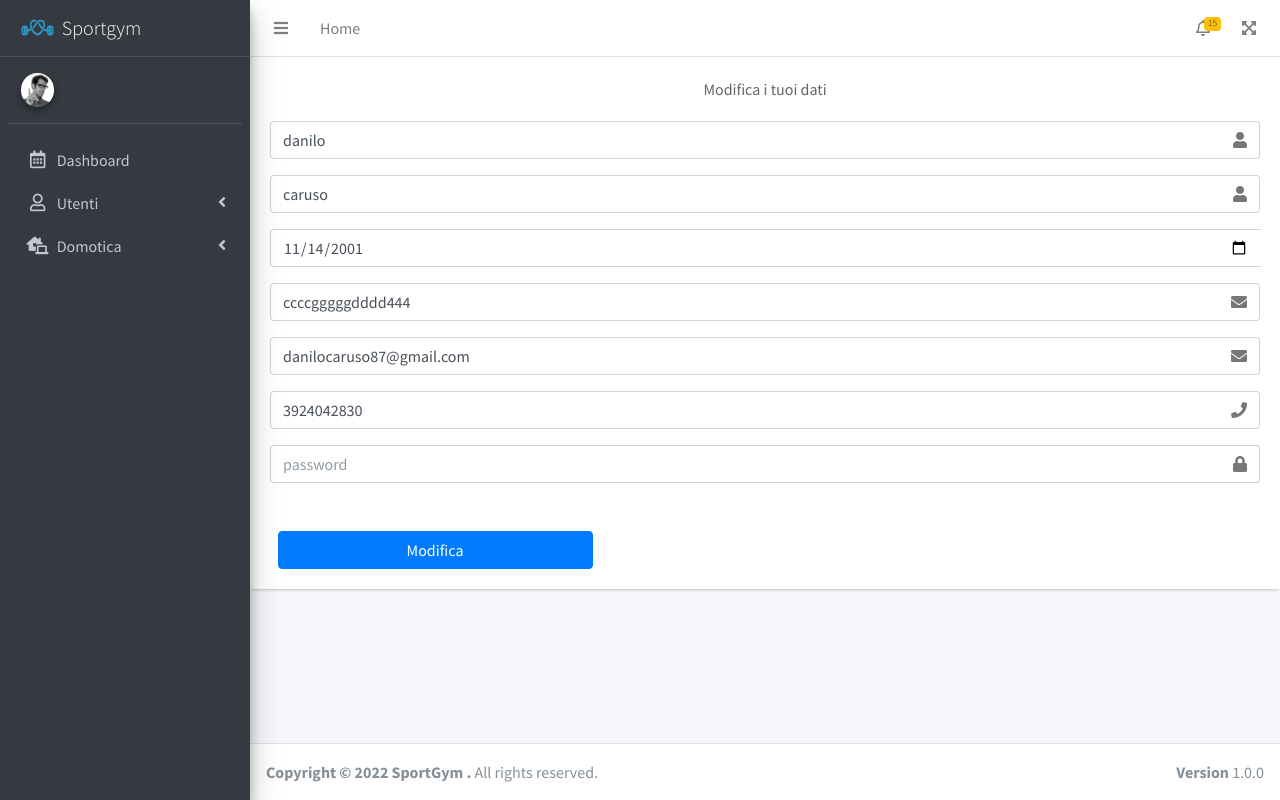
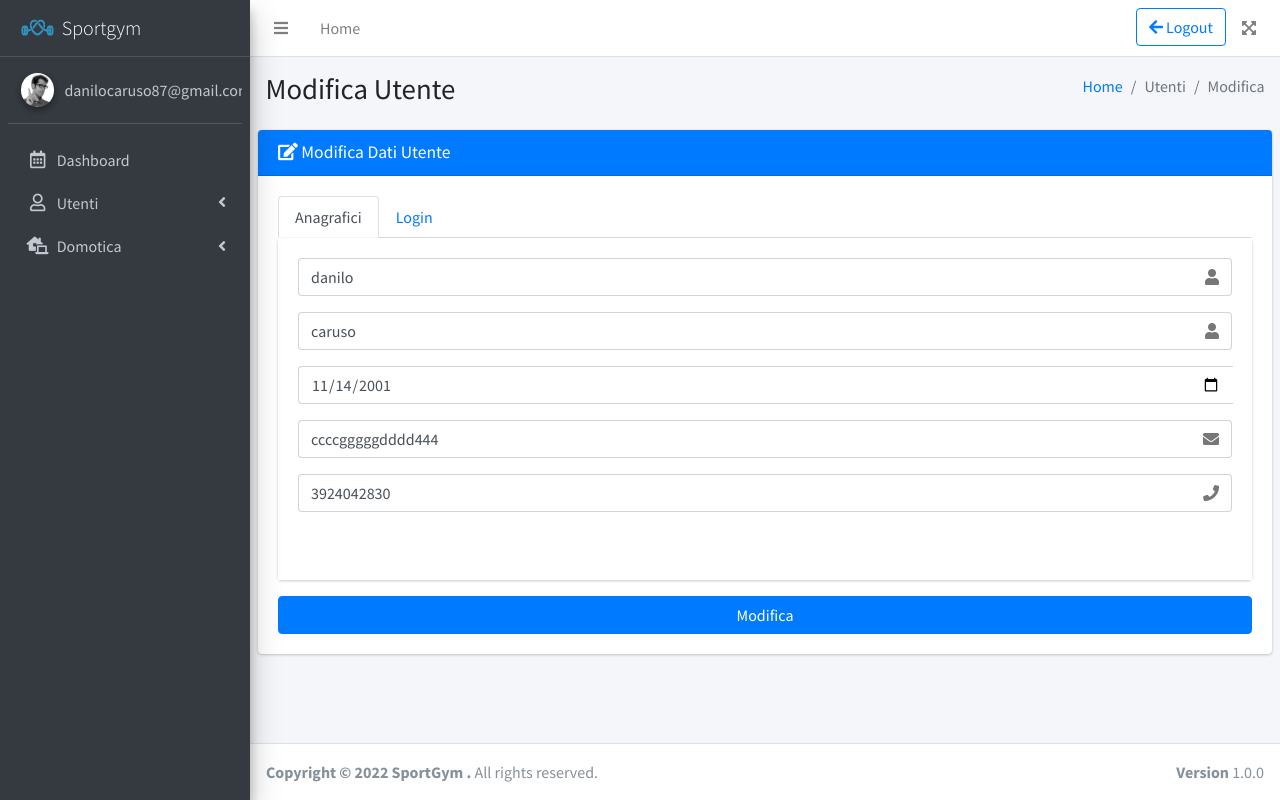
Before and after one commit to JackF007/Gestione_Palestra_Battle_CADMO, a PHP site: page /modifica.php?id=3 in a window 1280 px wide. Run offline with PHP 8.4, Linux system fonts and the light colour scheme; a user stored in the database is signed in; data comes from the database, SQL or seed files in the repository; data that the repository does not hold is empty; some libraries are stand-ins or nearby versions.

Commit message:
modifiche style register e modifica dati utente

```diff
--- a/modifica.php
+++ b/modifica.php
@@ -1,3 +1,23 @@
+<?php
+session_start();
+
+if (isset($_SESSION['data']) && (time() - $_SESSION['data'] > 500)) {
+    $_SESSION = array();
+    session_destroy();
+    header("Location: ./login.php?timeout=1");
+}
+$session_ruolo = htmlspecialchars($_SESSION['session_ruolo'], ENT_QUOTES, 'UTF-8');
+
+
+if (!(isset($_SESSION['session_id']))) {
+    header("location:login.php");
+} else if ("amministrazione" != $session_ruolo) {
+    header("location:profile.php");
+}
+
+$mail_log = $_SESSION['session_email'];
+?>
+
 <!DOCTYPE html>
 <html lang="en">
 
@@ -21,90 +41,85 @@
 
 <body class="hold-transition sidebar-mini layout-fixed">
     <div class="wrapper">
-        <!-- Preloader -->
-        <!-- <div class="preloader flex-column justify-content-center align-items-center">
-            <img class="animation__shake" src="dist/img/AdminLTELogo.png" alt="AdminLTELogo" height="60" width="60">
-        </div> -->
-        <!-- Navbar -->
-        <nav class="main-header navbar navbar-expand navbar-white navbar-light">
-            <!-- Left navbar links -->
-            <ul class="navbar-nav">
+        <?php
+        include 'dashbase.php';
+        ?>
+
+
+        <!-- Content Wrapper. Contains page content -->
+        <div class="content-wrapper">
+
+            <!-- Content Header (Page header) -->
+            <div class="content-header">
+
+                <div class="container-fluid">
+                    <div class="row mb-2">
+                        <div class="col-sm-6">
+                            <h1 class="m-0">Modifica Utente</h1>
+                        </div>
+                        <!-- /.col -->
+                        <div class="col-sm-6">
+                            <ol class="breadcrumb float-sm-right">
+                                <li class="breadcrumb-item"><a href="#">Home</a></li>
+                                <li class="breadcrumb-item active">Utenti</li>
+                                <li class="breadcrumb-item active">Modifica</li>
+                            </ol>
+                        </div>
+                        <!-- /.col -->
+                    </div>
+                    <!-- /.row -->
+                </div>
+                <!-- /.container-fluid -->
+            </div>
+            <section class="content">
+                <div class="card card-primary ">
+                    <div class="card-header">
+                        <h3 class="card-title">
+                            <i class="fas fa-edit"></i>
+                            Modifica Dati Utente
+                        </h3>
+                    </div>
+                    <div class="card-body">
+                        <form action="./upload_data.php" method="post">
+
+
+                            <ul class="nav nav-tabs" id="custom-content-below-tab" role="tablist">
                                 <li class="nav-item">
-                    <a class="nav-link" data-widget="pushmenu" href="dashboard.php" role="button"><i class="fas fa-bars"></i></a>
-                </li>
-                <li class="nav-item d-none d-sm-inline-block">
-                    <a href="dashboard.php" class="nav-link">Home</a>
-                </li>
-            </ul>
-            <!-- Right navbar links -->
-            <ul class="navbar-nav ml-auto">
-                <!-- Notifications Dropdown Menu -->
-                <li class="nav-item dropdown">
-                    <a class="nav-link" data-toggle="dropdown" href="#">
-                        <i class="far fa-bell"></i>
-                        <span class="badge badge-warning navbar-badge">15</span>
-                    </a>
-                    <div class="dropdown-menu dropdown-menu-lg dropdown-menu-right">
-                        <span class="dropdown-item dropdown-header">15 Notifications</span>
-                        <div class="dropdown-divider"></div>
-                        <a href="#" class="dropdown-item">
-                            <i class="fas fa-envelope mr-2"></i> 4 new messages
-                            <span class="float-right text-muted text-sm">3 mins</span>
-                        </a>
-                        <div class="dropdown-divider"></div>
-                        <a href="#" class="dropdown-item">
-                            <i class="fas fa-users mr-2"></i> 8 friend requests
-                            <span class="float-right text-muted text-sm">12 hours</span>
-                        </a>
-                        <div class="dropdown-divider"></div>
-                        <a href="#" class="dropdown-item">
-                            <i class="fas fa-file mr-2"></i> 3 new reports
-                            <span class="float-right text-muted text-sm">2 days</span>
-                        </a>
-                        <div class="dropdown-divider"></div>
-                        <a href="#" class="dropdown-item dropdown-footer">See All Notifications</a>
-                    </div>
+                                    <a class="nav-link active" id="custom-content-below-home-tab" data-toggle="pill" href="#custom-content-below-home" role="tab" aria-controls="custom-content-below-home" aria-selected="true">Anagrafici</a>
                                 </li>
                                 <li class="nav-item">
-                    <a class="nav-link" data-widget="fullscreen" href="#" role="button">
-                        <i class="fas fa-expand-arrows-alt"></i>
-                    </a>
+                                    <a class="nav-link" id="custom-content-below-profile-tab" data-toggle="pill" href="#custom-content-below-profile" role="tab" aria-controls="custom-content-below-profile" aria-selected="false">Login</a>
                                 </li>
+
                             </ul>
-        </nav>
-        <!-- /.navbar -->
-        <!-- Main Sidebar Container -->
-        <?php
-        include 'sidebar.php';
-        ?>
-        <!-- Content Wrapper. Contains page content -->
-        <div class="content-wrapper">
-            <!-- Content Header (Page header) -->
+                            <div class="tab-content" id="custom-content-below-tabContent">
+                                <div class="tab-pane fade show active" id="custom-content-below-home" role="tabpanel" aria-labelledby="custom-content-below-home-tab">
                                     <div class="card">
                                         <div class="card-body register-card-body">
-                    <p class="login-box-msg">Modifica i tuoi dati</p>
+
+
                                             <?php
                                             require_once('config.php');
 
-                    $id_utente=$_GET["id"];
+                                            $id_utente = $_GET["id"];
 
                                             $mysqli = $con->query("SELECT *  FROM utenti where id_utente='$id_utente'"); //cerca soltanto il email utente per poi controllare la password
                                             $result = mysqli_fetch_assoc($mysqli);
 
-                    $id_login=$result["login_id"];
-                    $nome=$result["nome"];
-                    $cognome=$result["cognome"];
-                    $cf=$result["CF"];
-                    $telefono=$result["numero_telefono"];
-                    $data=$result["data_nascita"];
+                                            $id_login = $result["login_id"];
+                                            $nome = $result["nome"];
+                                            $cognome = $result["cognome"];
+                                            $cf = $result["CF"];
+                                            $telefono = $result["numero_telefono"];
+                                            $data = $result["data_nascita"];
 
                                             $risultato = $con->query("SELECT * FROM login where login_id='$id_login'"); //cerca soltanto il email utente per poi controllare la password
                                             $risultato_bello = mysqli_fetch_assoc($risultato);
-                    $email=$risultato_bello["email"];
+                                            $email = $risultato_bello["email"];
                                             ?>
                                             <form action="./upload_data.php" method="post">
                                                 <div class="input-group mb-3">
-                            <input type="text" class="form-control" placeholder="Nome" name="nome" required value=<?php echo("$nome"); ?>>
+                                                    <input type="text" class="form-control" placeholder="Nome" name="nome" required value=<?php echo ("$nome"); ?>>
                                                     <div class="input-group-append">
                                                         <div class="input-group-text">
                                                             <span class="fas fa-user"></span>
@@ -112,7 +127,7 @@
                                                     </div>
                                                 </div>
                                                 <div class="input-group mb-3">
-                            <input type="text" class="form-control" placeholder="Cognome" name="cognome" required value=<?php echo("$cognome"); ?>>
+                                                    <input type="text" class="form-control" placeholder="Cognome" name="cognome" required value=<?php echo ("$cognome"); ?>>
                                                     <div class="input-group-append">
                                                         <div class="input-group-text">
                                                             <span class="fas fa-user"></span>
@@ -120,13 +135,45 @@
                                                     </div>
                                                 </div>
                                                 <div class="input-group mb-3">
-                            <input type="date" class="form-control" placeholder="data_nascita" name="data_nascita" required value=<?php echo("$data"); ?>>
+                                                    <input type="date" class="form-control" placeholder="data_nascita" name="data_nascita" required value=<?php echo ("$data"); ?>>
                                                     <div class="input-group-append">
 
                                                     </div>
                                                 </div>
                                                 <div class="input-group mb-3">
-                            <input type="text" class="form-control" placeholder="Codice Fiscale" name="CF" required value=<?php echo("$cf"); ?>>
+                                                    <input type="text" class="form-control" placeholder="Codice Fiscale" name="CF" required value=<?php echo ("$cf"); ?>>
+                                                    <div class="input-group-append">
+                                                        <div class="input-group-text">
+                                                            <span class="fas fa-envelope"></span>
+                                                        </div>
+                                                    </div>
+                                                </div>
+
+
+                                                <div class="input-group mb-3">
+                                                    <input placeholder="Telefono" type="number" class="form-control" data-mask name="numero" required value=<?php echo ("$telefono"); ?>>
+                                                    <div class="input-group-append">
+                                                        <div class="input-group-text">
+                                                            <span class="fas fa-phone"></span>
+                                                        </div>
+                                                    </div>
+                                                </div>
+
+                                                <div class="input-group mb-3">
+                                                    <input type="hidden" class="form-control" placeholder="id_utente" name="id_utente" value="<?php echo $id_utente ?>" required>
+                                                </div>
+                                                <div class="input-group mb-3">
+                                                    <input type="hidden" class="form-control" placeholder="id_login" name="id_login" value="<?php echo $id_login ?>" required>
+                                                </div>
+                                                <!-- /.col -->
+
+                                        </div>
+
+                                    </div>
+                                </div>
+                                <div class="tab-pane fade" id="custom-content-below-profile" role="tabpanel" aria-labelledby="custom-content-below-profile-tab">
+                                    <div class="input-group mb-3">
+                                        <input type="email" class="form-control" placeholder="email" name="email" required value=<?php echo ("$email"); ?>>
                                         <div class="input-group-append">
                                             <div class="input-group-text">
                                                 <span class="fas fa-envelope"></span>
@@ -134,45 +181,23 @@
                                         </div>
                                     </div>
                                     <div class="input-group mb-3">
-                            <input type="email" class="form-control" placeholder="email" name="email" required value=<?php echo("$email"); ?>>
-                            <div class="input-group-append">
-                                <div class="input-group-text">
-                                    <span class="fas fa-envelope"></span>
-                                </div>
-                            </div>
-                        </div>
-
-                        <div class="input-group mb-3">
-                            <input placeholder="Telefono" type="number" class="form-control" data-mask name="numero" required value=<?php echo("$telefono"); ?>>
-                            <div class="input-group-append">
-                                <div class="input-group-text">
-                                    <span class="fas fa-phone"></span>
-                                </div>
-                            </div>
-                        </div>
-                        <div class="input-group mb-3">
-                            <input type="password" class="form-control" placeholder="password" name="password" >
+                                        <input type="password" class="form-control" placeholder="password" name="password">
                                         <div class="input-group-append">
                                             <div class="input-group-text">
                                                 <span class="fas fa-lock"></span>
                                             </div>
                                         </div>
                                     </div>
-                        <div class="input-group mb-3">
-                            <input type="hidden"  class="form-control" placeholder="id_utente" name="id_utente" value ="<?php echo $id_utente?>" required>
                                 </div>
-                        <div class="input-group mb-3">
-                            <input type="hidden"  class="form-control" placeholder="id_login" name="id_login" value ="<?php echo $id_login?>" required>
-                        </div>
-                            <!-- /.col -->
-                            <div class="col-4">
+                                <div class="w-100">
                                     <button type="submit" class="btn btn-primary btn-block" name="modificay">Modifica</button>
-                            </div>
-                            <!-- /.col -->
                                 </div>
                         </form>
                     </div>
-                <!-- /.form-box -->
+                </div>
+            </section>
+        </div>
+
     </div>
 
 
@@ -206,59 +231,43 @@
     <script src="./dist/js/adminlte.min.js"></script>
 
     <script>
-        $(function() {
-            var Toast = Swal.mixin({
-                toast: true,
-                position: 'top-end',
-                showConfirmButton: false,
-                timer: 3000
-            });
+        function successinserimento() {
+            $(document).Toasts('create', {
+                class: 'bg-success',
+                title: 'Modificato',
+                subtitle: '',
+                body: 'Inserimento effettuato con successo'
+            })
+        };
+
+
+        function notsuccessinserimento() {
+            $(document).Toasts('create', {
+                class: 'bg-danger', //bg-info bg-warning
+                title: 'NON MOdificato',
+                subtitle: '',
+                body: 'Inserimento non andato a buon fine'
+            })
+        };
+    </script>
+    <?php
+
+    if (isset($_GET['inserito'])) {
+
+        $inserito = htmlspecialchars($_GET['inserito']);
+        if ($inserito == 1) {
+            echo "<script>successinserimento();</script>";
+        } else if ($inserito == 0) {
+            echo "<script>notsuccessinserimento();</script>";
+        }
+    }
 
 
 
-            $('.toastsDefaultSuccess').click(function() {
-                $(document).Toasts('create', {
-                    class: 'bg-success',
-                    title: 'Toast Title',
-                    subtitle: 'Subtitle',
-                    body: 'Lorem ipsum dolor sit amet, consetetur sadipscing elitr.'
-                })
-            });
-            $('.toastsDefaultInfo').click(function() {
-                $(document).Toasts('create', {
-                    class: 'bg-info',
-                    title: 'Toast Title',
-                    subtitle: 'Subtitle',
-                    body: 'Lorem ipsum dolor sit amet, consetetur sadipscing elitr.'
-                })
-            });
-            $('.toastsDefaultWarning').click(function() {
-                $(document).Toasts('create', {
-                    class: 'bg-warning',
-                    title: 'Toast Title',
-                    subtitle: 'Subtitle',
-                    body: 'Lorem ipsum dolor sit amet, consetetur sadipscing elitr.'
-                })
-            });
-            $('.toastsDefaultDanger').click(function() {
-                $(document).Toasts('create', {
-                    class: 'bg-danger',
-                    title: 'Toast Title',
-                    subtitle: 'Subtitle',
-                    body: 'Lorem ipsum dolor sit amet, consetetur sadipscing elitr.'
-                })
-            });
-            $('.toastsDefaultMaroon').click(function() {
-                $(document).Toasts('create', {
-                    class: 'bg-maroon',
-                    title: 'Toast Title',
-                    subtitle: 'Subtitle',
-                    body: 'Lorem ipsum dolor sit amet, consetetur sadipscing elitr.'
-                })
-            });
-        });
-    </script>
 
+
+
+    ?>
 </body>
 
 </html>
```
Also changed, not shown: register.php (+31 -33 lines), upload_data.php (+15 -2 lines). Lines whose indentation alone changed are shown as unchanged.
